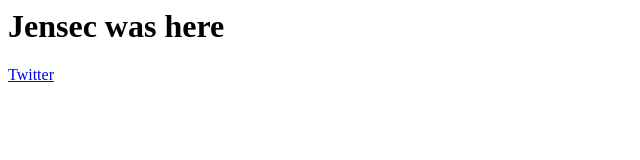
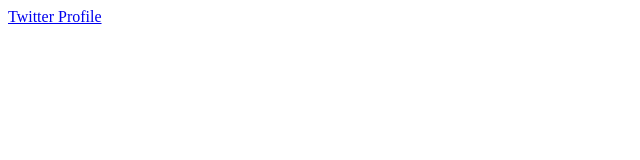
Before and after one commit to jensecjensec/jeni.sh, a plain HTML site: page index.html in a window 1280 px wide. Shown: the whole page, without its empty margins (0-640 px from the left). Drawn offline with Linux system fonts and the light colour scheme.

Commit message:
Update index.html

```diff
--- a/index.html
+++ b/index.html
@@ -1,9 +1,6 @@
-<html>
+
 <head>
-
-
-
-  <script>
+<script>
 window['_fs_debug'] = false;
 window['_fs_host'] = 'fullstory.com';
 window['_fs_script'] = 'edge.fullstory.com/s/fs.js';
@@ -23,17 +20,11 @@ window['_fs_namespace'] = 'FS';
 })(window,document,window['_fs_namespace'],'script','user');
 </script>
 
-
-
-
 <body>
 
+  <script>alert(1)</script>
+  <a href="https://twitter.com/_jensec">Twitter Profile</a>
 
-  <h1>Jensec was here </h1>
-<a href="https://twitter.com/_jensec">Twitter</a>
-  <script>alert(1)</scipt>
+  </body>
 
-</body>
 </head>
-
-</html>
```
